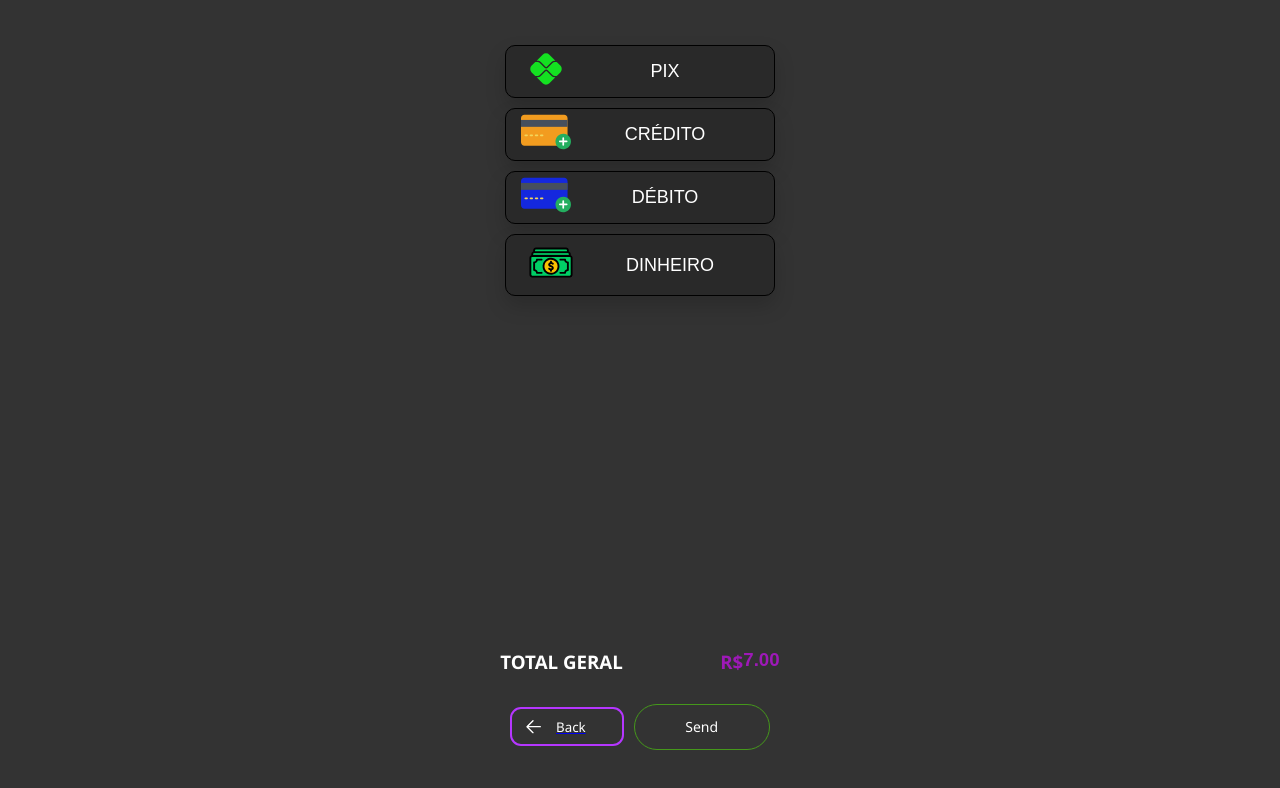
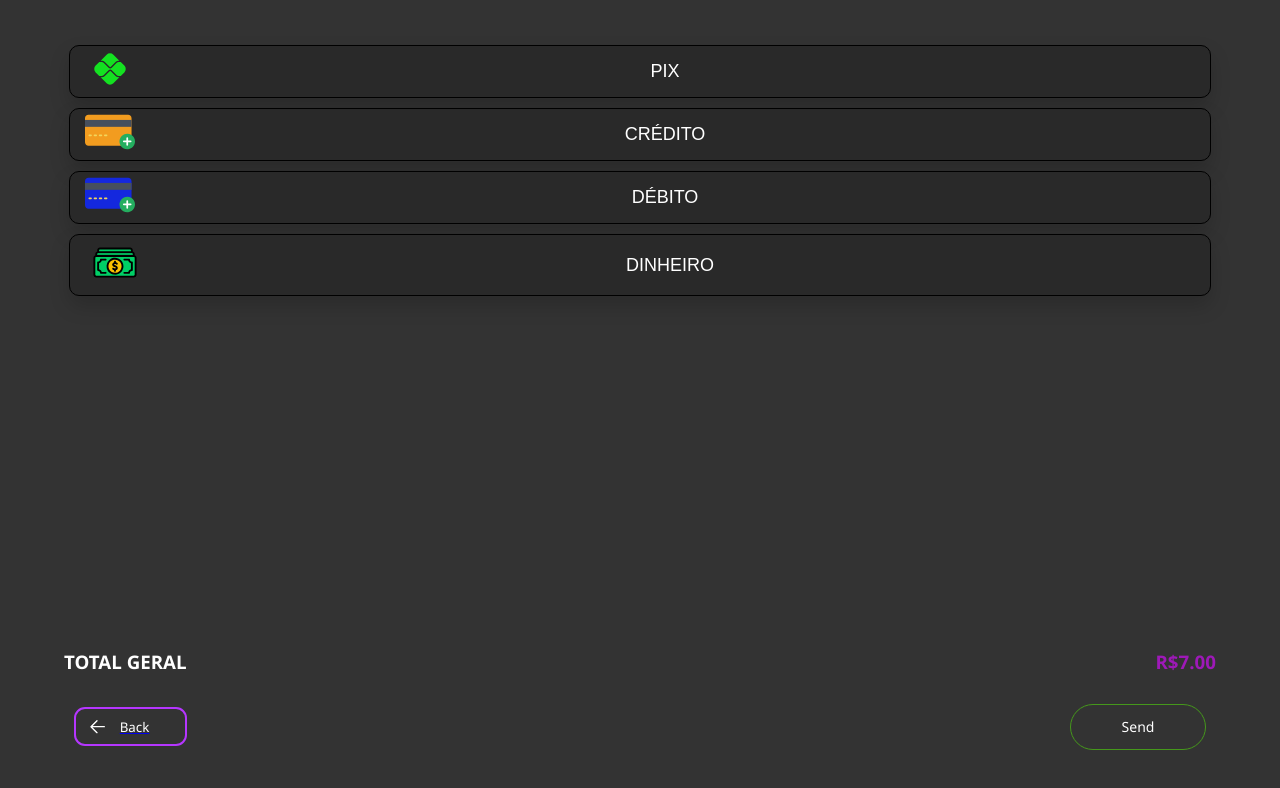
Before and after one commit to hnmcano/unique, a React (Vite) app in the folder frontend/: page /Checkout/Etapa4 in a window 1280 px wide. Shown: the top 788 px of the page. Built offline with nearby package versions, Linux system fonts and the light colour scheme; no server answers.

Commit message:
Atualização envio

```diff
--- a/frontend/src/components/Checkout/FormasPagPedido.jsx
+++ b/frontend/src/components/Checkout/FormasPagPedido.jsx
@@ -115,7 +115,7 @@ function FormasPagPedido() {
                 <div style={{"width":"100%"}}>
                     <div className="container-total-geral" style={{marginBottom: "20px"}}>
                         <h3 style={{"color": "white"}}>TOTAL GERAL</h3>
-                        <h3 className="value-total-geral"><label>R$</label>{valor_total.toFixed(2)}</h3>
+                        <h3 className="value-total-geral"><label>R${valor_total.toFixed(2)}</label></h3>
                     </div>
                     <div className="Botoes-Checkout">
                         <Link to="/Checkout/Etapa2">
--- a/frontend/src/styles/Checkout.css
+++ b/frontend/src/styles/Checkout.css
@@ -446,13 +446,12 @@
 }
 
 .metodos-pagamento-container {
-
   margin: 10px;
   display: flex;
   justify-content: space-between;
   flex-direction: column;
   height: 90vh;
-
+  width: 90vw;
 }
 
 .formas-pagamentos {
```
